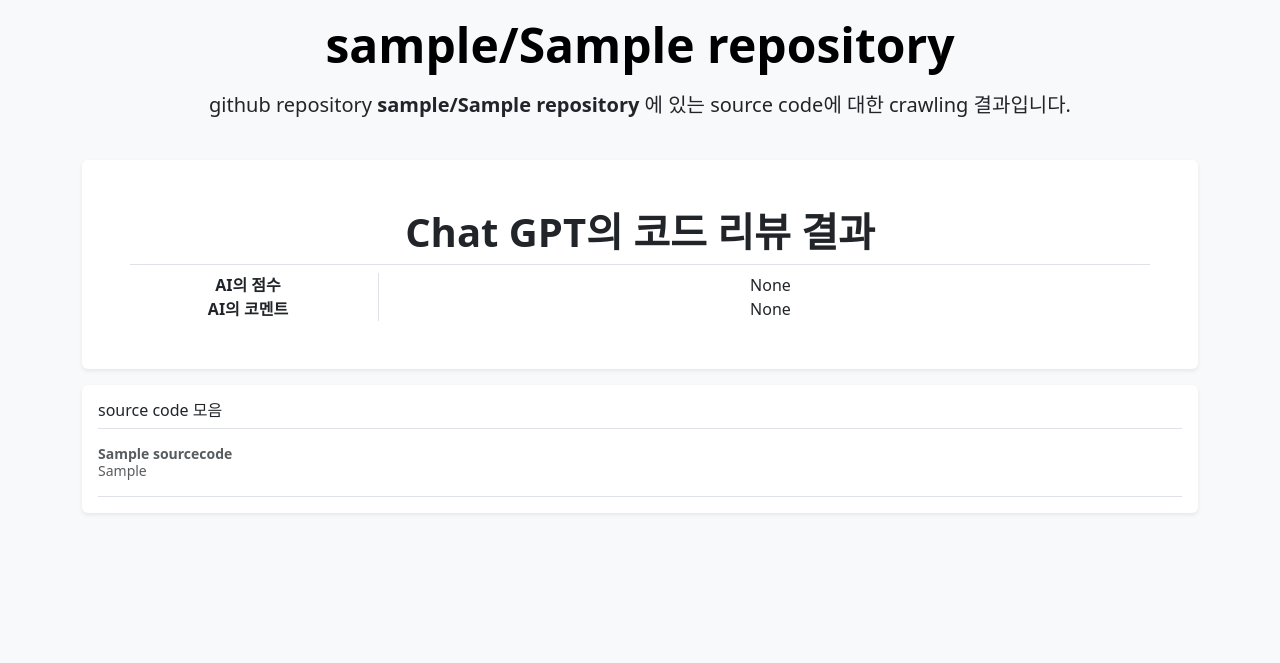
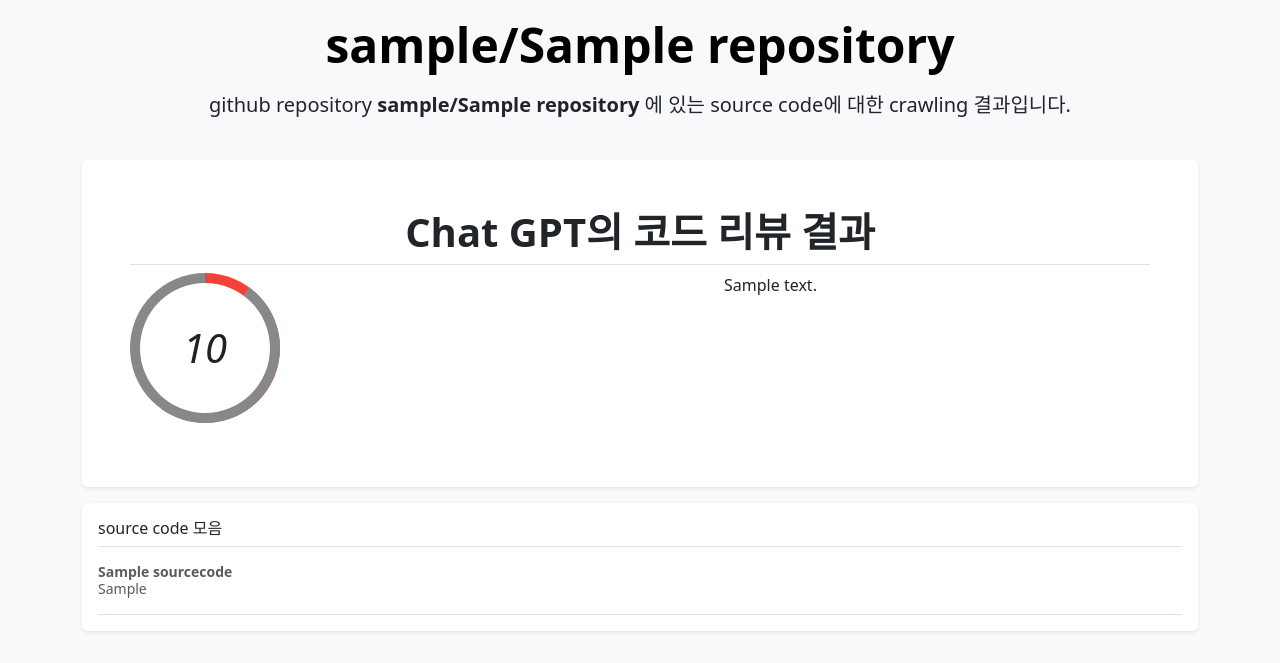
Before and after one commit to donghyoya/github-sub, a FastAPI app: page /ui/1 in a window 1280 px wide. Shown: the top 663 px of the page. Run offline with FastAPI, Linux system fonts and the light colour scheme; tables that the repository leaves empty hold one stand-in row (values such as "Sample post"); some libraries are stand-ins or nearby versions.

Commit message:
[style] ai-score

```diff
--- a/domain/airesult/service.py
+++ b/domain/airesult/service.py
@@ -91,7 +91,6 @@
 def get_ai_result(db: Session, aid: int):
     return db.query(AiResult).filter(AiResult.aid == aid).first()
 
-
 @singledispatch
 def update_ai_result(updates, db: Session):
     raise NotImplementedError("Unsupported type")
--- a/domain/frontend/service.py
+++ b/domain/frontend/service.py
@@ -1,5 +1,6 @@
 import time
 from fastapi import BackgroundTasks, HTTPException
+from sqlalchemy import exists
 
 from default.config.aiconfig import AiConfig
 from default.utils.redisutils import load_status, save_status, WorkStatus
@@ -71,3 +72,7 @@
         get ai result by repository id
     """
     return db.query(AiResult).filter(AiResult.rid == rid).first()
+
+
+def exists_ai_result_by_rid(db: Session, rid: int):
+    return db.query(exists().where(AiResult.rid == rid)).scalar()
--- a/static/css/result.css
+++ b/static/css/result.css
@@ -25,3 +25,70 @@
     color: inherit; /* 링크 색상을 부모 요소에서 상속 */
     cursor: pointer; /* 링크 위로 마우스 커서를 가져다 놓으면 포인터 모양으로 변경 */
 }
+
+.ai-score{
+    position: relative;
+    background: #888 linear-gradient(to right, transparent 50%, var(--clr) 0);
+    width: 150px;
+    height: 150px;
+    border-radius: 50%;
+    color: #222;
+}
+
+.ai-score h3{
+    position: absolute;
+    top: 50%;
+    left: 50%;
+    transform: translate(-50%, -50%);
+    z-index: 1;
+    font-size: 2.5rem;
+}
+.ai-score::before{
+    content: '';
+    display: block;
+    height: 100%;
+    margin-left: 50%;
+    transform-origin: left;
+    border-radius: 0 100% 100% 0/50%;
+}
+
+.ai-score::after{
+    content: '';
+    position:  absolute;
+    inset: 10px;
+    border-radius: 50%;
+    background: #fff;
+    transform-origin: right;
+}
+
+.ai-score.over::before{
+    background: var(--clr);
+    transform:  rotate(calc(
+        (var(--i) - 50) *0.01turn
+    ));
+}
+.ai-score.under::before{
+    background: #888;
+    transform:  rotate(calc(
+        (var(--i) - 0) *0.01turn
+    ));
+}
+.ai-score.over-80{
+    --clr:#4CAF50;
+}
+.ai-score.over-60{
+    --clr:#FFEB3B;
+}
+.ai-score.over-40{
+    --clr:#FF9800;
+}
+.ai-score.over-20{
+    --clr:#FF5722;
+}
+.ai-score.under-20{
+    --clr:#F44336;
+}
+
+.ai-answer{
+    height: 150px;
+}
--- a/templates/fragment/ai_result.html
+++ b/templates/fragment/ai_result.html
@@ -1,19 +1,33 @@
 <div class="p-5 text-center bg-white rounded shadow-sm">
     <h1 class="fw-bold border-bottom pb-2 mb-2">Chat GPT의 코드 리뷰 결과</h1>
     <div class="row">
-        <div class="col-3 fw-bold border-end">
-            AI의 점수
+        <div class="col-3">
+            <div
+                    class="ai-score fst-italic
+                        {%    if repo.ai_score > 50 %} over
+                        {% elif repo.ai_score <= 50 %} under
+                        {% endif %}
+
+                        {%   if repo.ai_score > 80 %} over-80
+                        {% elif repo.ai_score > 60 %} over-60
+                        {% elif repo.ai_score > 40 %} over-40
+                        {% elif repo.ai_score > 20 %} over-20
+                        {% else %} under-20
+                        {% endif %}
+
+                    "
+                    style="
+                        --i: {{ repo.ai_score }};
+                    ">
+                <h3>
+                    {{ repo.ai_score }}
+                </h3>
+            </div>
         </div>
         <div class="col-9">
-            {{repo.ai_score}}
-        </div>
-    </div>
-    <div class="row">
-        <div class="col-3 fw-bold border-end">
-            AI의 코멘트
-        </div>
-        <div class="col-9">
-            {{repo.ai_answer}}
+            <p class="ai-answer">
+                {{ repo.ai_answer }}
+            </p>
         </div>
     </div>
 </div>
```
Also changed, not shown: domain/frontend/router.py (+28 -4 lines), static/js/api.js (+6 -63 lines).
